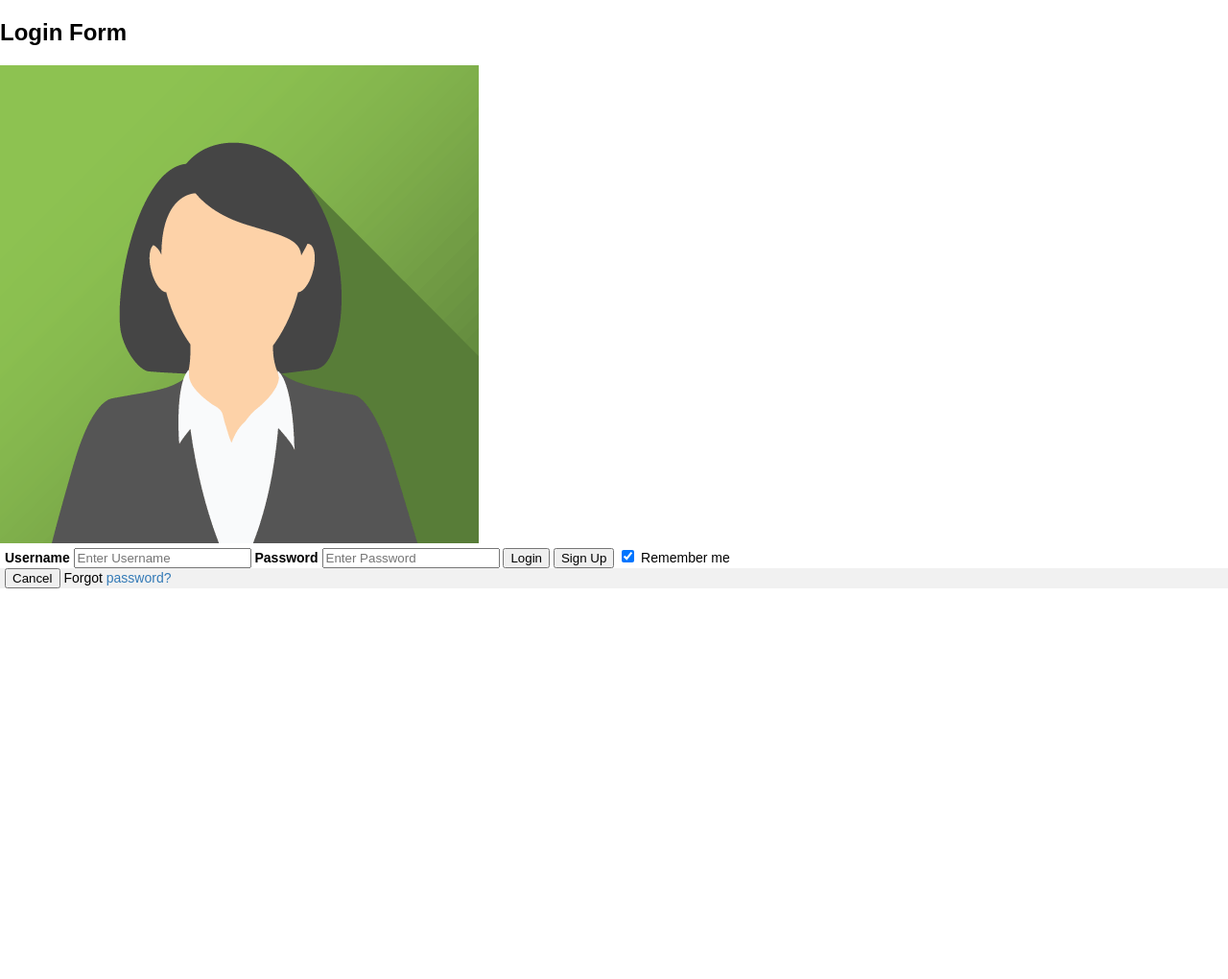
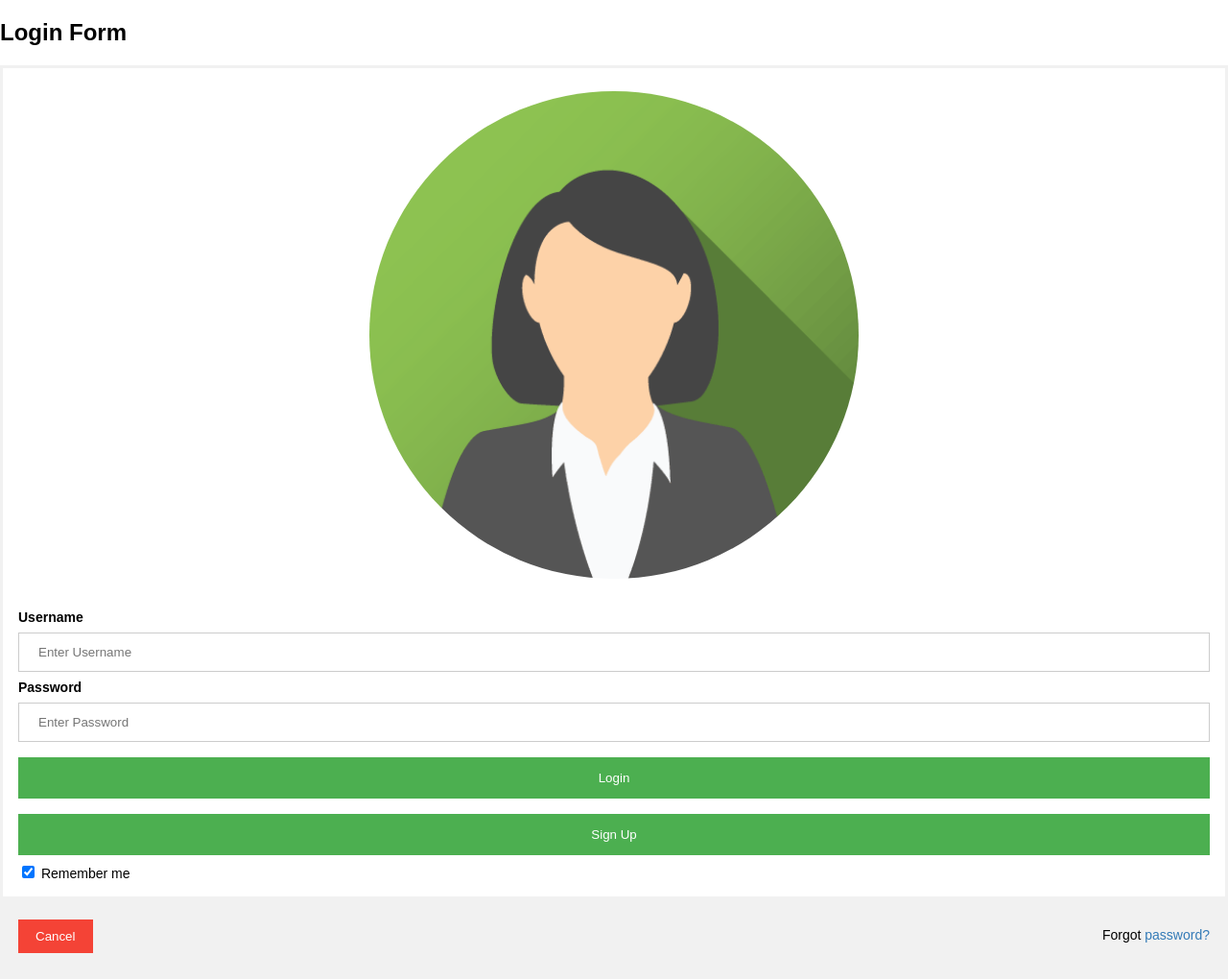
Before and after one commit to hackman1028/quintetecommerce, a PHP site: page /login.php in a window 1280 px wide. Shown: the whole page at 96% size. Before the commit the page ends 613 px from the top, so only its background shows below. Run offline with PHP 8.4, Linux system fonts and the light colour scheme.

Commit message:
Update my.css

```diff
--- a/css/my.css
+++ b/css/my.css
@@ -447,8 +447,10 @@ footer{
 
 
 /*for login form*/
-/*
-form {border: 3px solid #f1f1f1;}
+
+form {
+  border: 3px solid #f1f1f1;
+}
 
 input[type=text], input[type=password] {
   width: 100%;
@@ -498,7 +500,7 @@ span.psw {
   padding-top: 16px;
 }
 
-/* Change styles for span and cancel button on extra small screens */
+ /*Change styles for span and cancel button on extra small screens */
 @media screen and (max-width: 300px) {
   span.psw {
      display: block;
@@ -508,4 +510,4 @@ span.psw {
      width: 100%;
   }
 }
-/*last of login form*/*/
+/*last of login form*/
```
